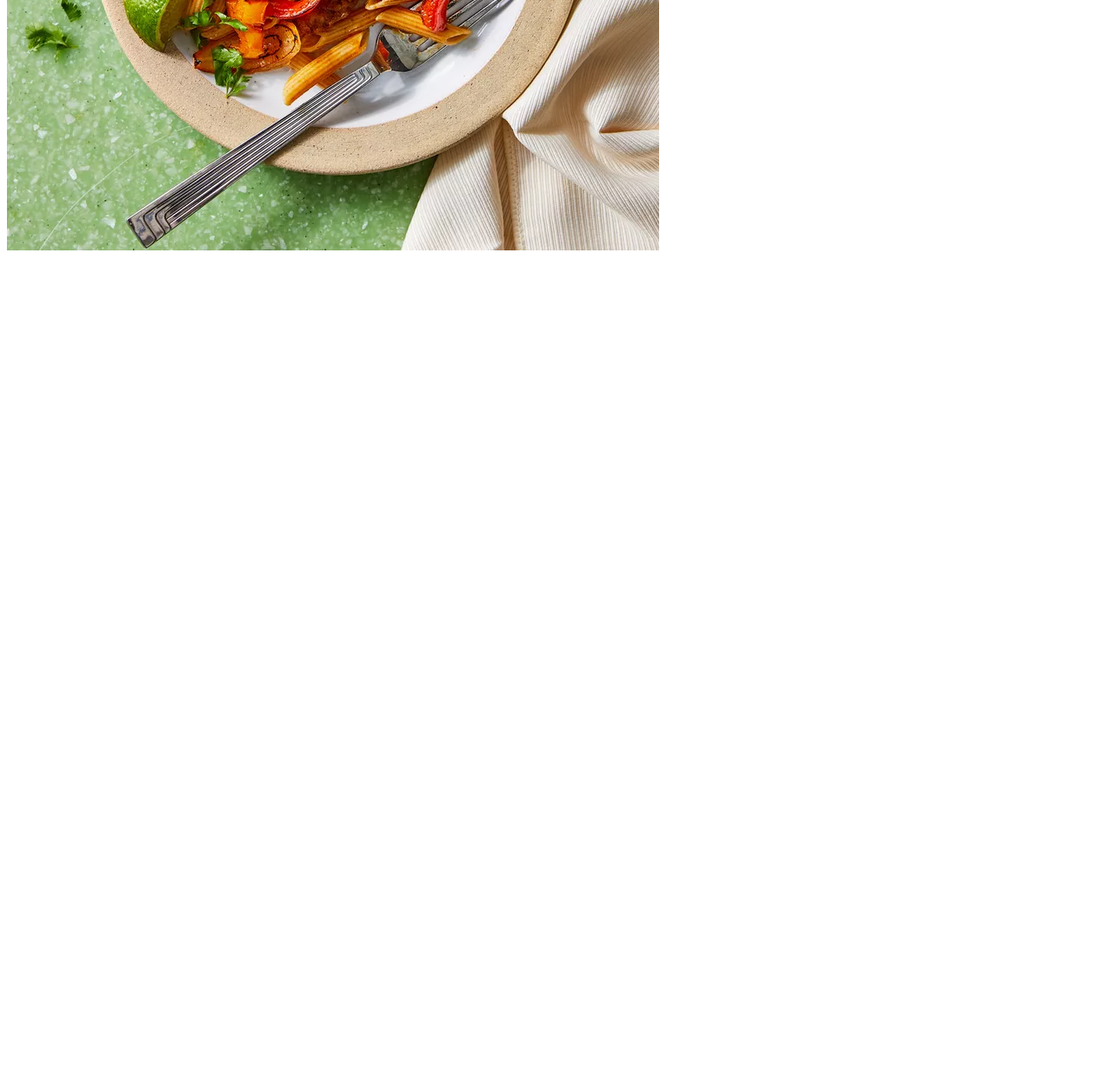
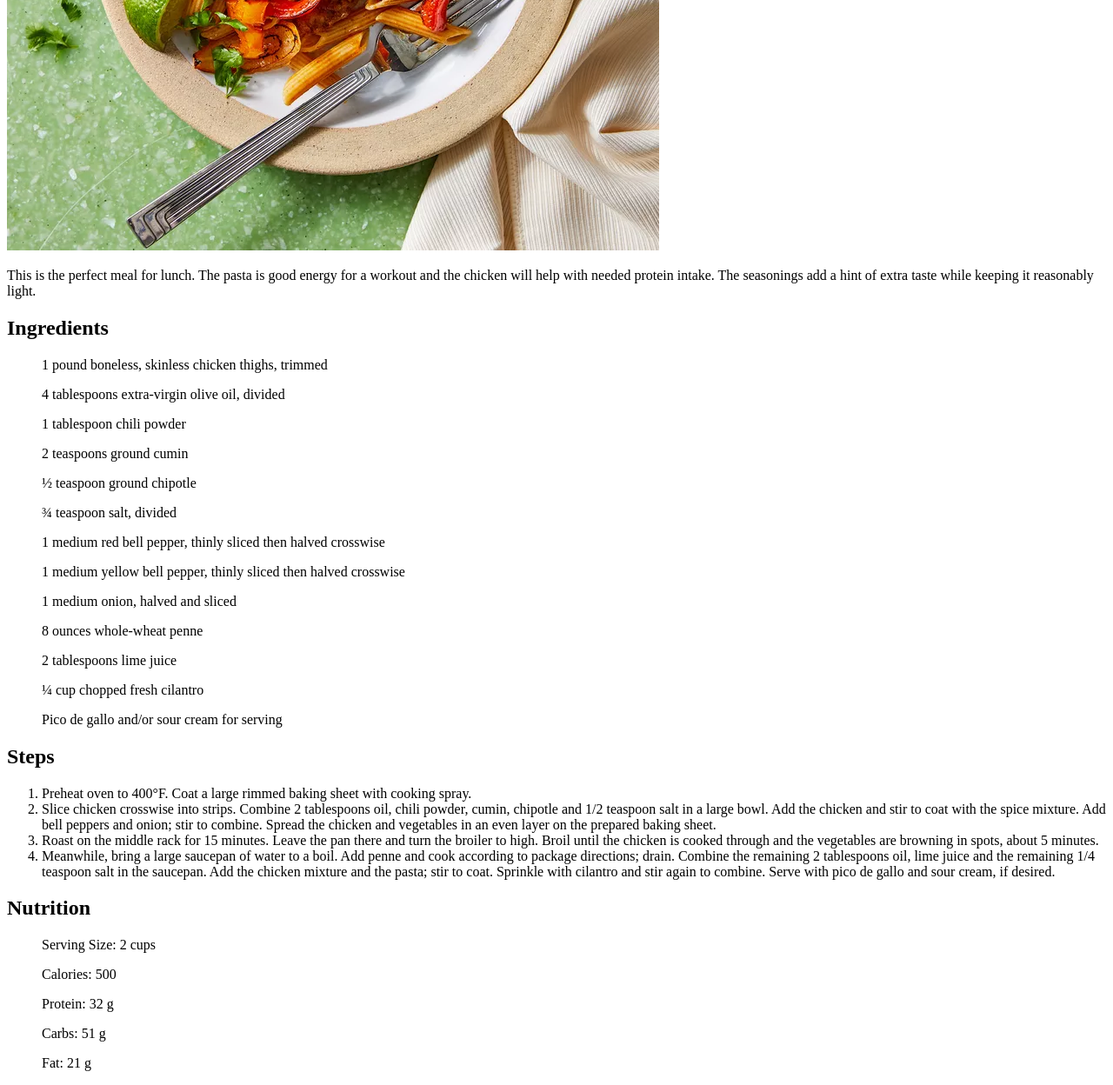
Before and after one commit to muhammadAkbar7/recipes, a plain HTML site: page recipes/chicken-pasta.html in a window 1280 px wide. Shown: the part 542-1790 px from the top of the page at 87% size. Before the commit the page ends 842 px from the top, so only its background shows below. Drawn offline with Linux system fonts and the light colour scheme.

Commit message:
Added Content for Recipe: Chicken Pasta
Added heading, image, description, ingredients, steps, and nutrition

```diff
--- a/recipes/chicken-pasta.html
+++ b/recipes/chicken-pasta.html
@@ -9,5 +9,45 @@
 <body>
     <h1> Spicy Chicken Pasta with Peppers & Onions</h1>
     <img src = "../images/chicken-pasta.jpg" alt = "Spicy Chicken Pasta with Peppers & Onions">
+    <p>
+        This is the perfect meal for lunch. The pasta is good energy for a workout and the chicken
+        will help with needed protein intake. The seasonings add a hint of extra taste while keeping
+        it reasonably light.
+    </p>
+    <h2> Ingredients </h2>
+    <ul> 1 pound boneless, skinless chicken thighs, trimmed </ul>
+    <ul> 4 tablespoons extra-virgin olive oil, divided </ul>
+    <ul> 1 tablespoon chili powder </ul>
+    <ul> 2 teaspoons ground cumin </ul>
+    <ul> ½ teaspoon ground chipotle </ul>
+    <ul> ¾ teaspoon salt, divided </ul>
+    <ul> 1 medium red bell pepper, thinly sliced then halved crosswise </ul>
+    <ul> 1 medium yellow bell pepper, thinly sliced then halved crosswise </ul>
+    <ul> 1 medium onion, halved and sliced </ul>
+    <ul> 8 ounces whole-wheat penne </ul>
+    <ul> 2 tablespoons lime juice </ul>
+    <ul> ¼ cup chopped fresh cilantro </ul>
+    <ul> Pico de gallo and/or sour cream for serving </ul>
+    <h2> Steps </h2>
+    <ol type="1">
+        <li> Preheat oven to 400°F. Coat a large rimmed baking sheet with cooking spray. </li>
+        <li> Slice chicken crosswise into strips. Combine 2 tablespoons oil, chili powder, cumin, chipotle and 1/2 teaspoon salt in a large bowl.
+            Add the chicken and stir to coat with the spice mixture. Add bell peppers and onion; stir to combine.
+            Spread the chicken and vegetables in an even layer on the prepared baking sheet.
+        </li>
+        <li> Roast on the middle rack for 15 minutes. Leave the pan there and turn the broiler to high.
+            Broil until the chicken is cooked through and the vegetables are browning in spots, about 5 minutes.
+        </li>
+        <li> Meanwhile, bring a large saucepan of water to a boil. Add penne and cook according to package directions; drain.
+            Combine the remaining 2 tablespoons oil, lime juice and the remaining 1/4 teaspoon salt in the saucepan. Add the chicken mixture and the pasta; stir to coat.
+            Sprinkle with cilantro and stir again to combine. Serve with pico de gallo and sour cream, if desired.
+        </li>
+    </ol>
+    <h2> Nutrition </h2>
+    <ol> Serving Size: 2 cups </ol>
+    <ol> Calories: 500 </ol>
+    <ol> Protein: 32 g </ol>
+    <ol> Carbs: 51 g </ol>
+    <ol> Fat: 21 g </ol>
 </body>
 </html>
```
